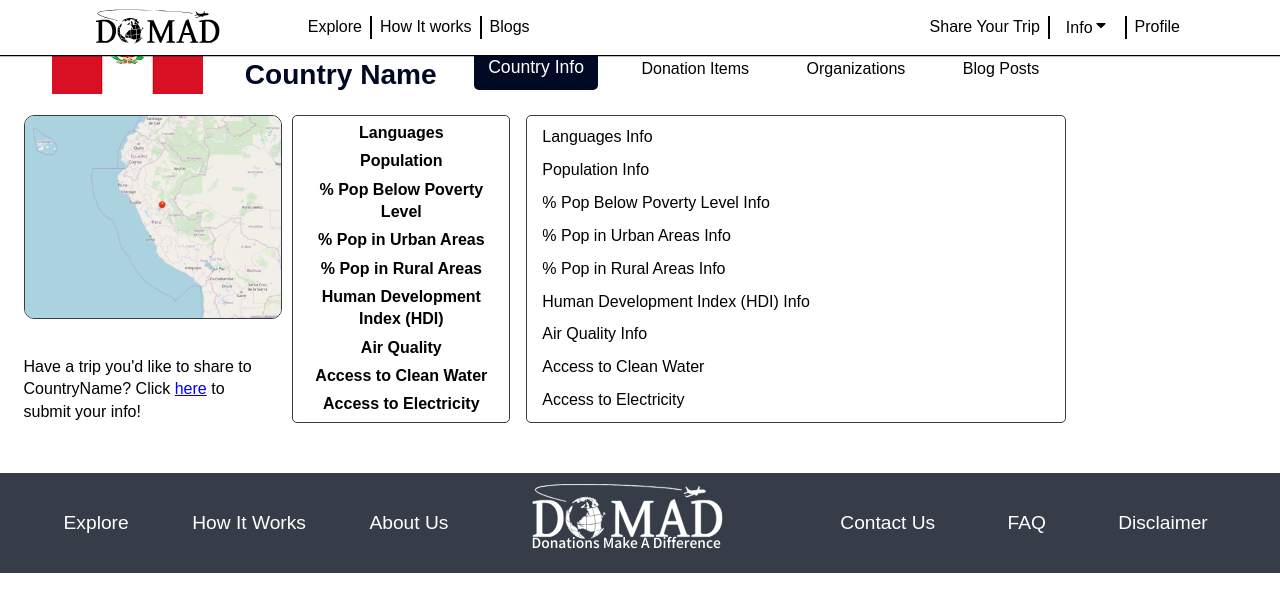
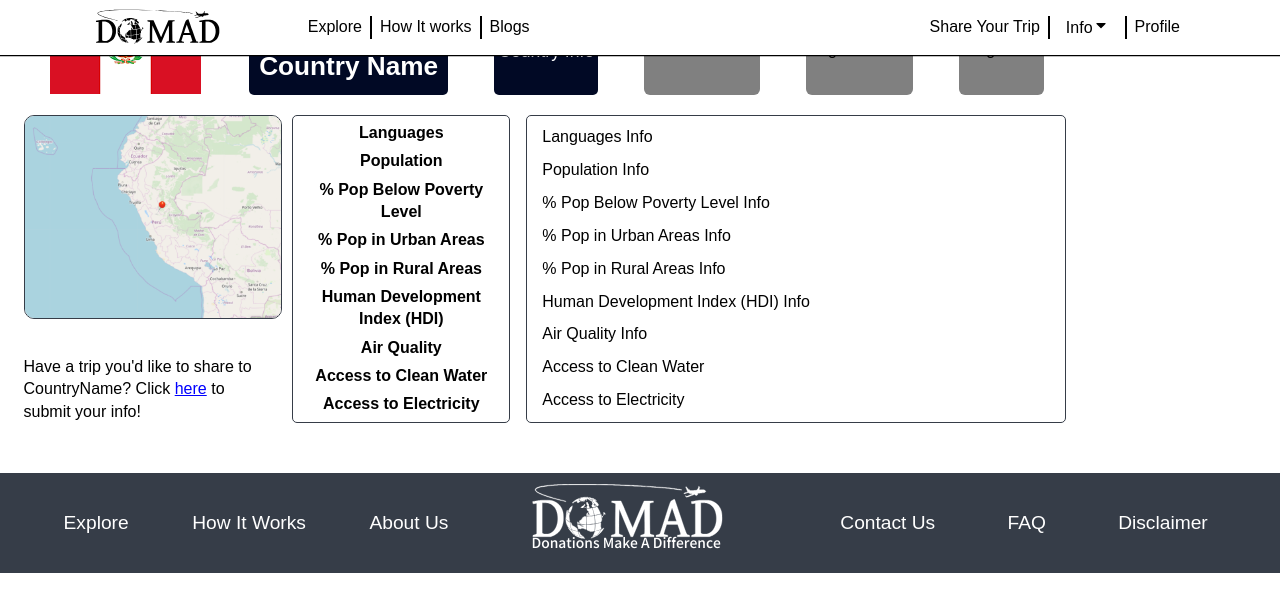
Before and after one commit to JoyMace/DoMADCapstone, a React (Create React App) app in the folder code/client/: page /tabs in a window 1280 px wide. Shown: the top 612 px of the page. Built offline with nearby package versions, Linux system fonts and the light colour scheme.

Commit message:
fixed country data block styling

```diff
--- a/code/client/src/components/CountryPages/Tabs.css
+++ b/code/client/src/components/CountryPages/Tabs.css
@@ -11,15 +11,16 @@
         flex-flow: row nowrap;
         justify-content: space-evenly;
         align-items: flex-end;
+
         height: 100px;
         margin: 0 5px 15px 5px;
-        text-align: center;
     }
 
       .country-flag-block {
           width: 160px;
+          min-width: 160px;
           height: auto;
-          flex-basis: 1;
+          flex-basis: 8;
           overflow: hidden;
           display: inline-block;
       }
@@ -31,28 +32,33 @@
         }
 
       .country-name-block {
-          flex-basis: 1;
+          flex-basis: 8;
           display: inline-block;
-          padding: 6px 8px;
+          padding: 10px;
+          margin: 5px 7px;
 
-          border: none;
-          background-color: white;
-          color: #010925;
-          font-size: 1.5em;
+          border: white 2px 1px 0 1px;
+          border-radius: 5px;
+
+          background-color: #010925;
+          border-radius: 5px;
+          color: white;
+          font-size: 1.4em;
           word-wrap: break-word;
       }
 
       .regular-tabs {
+          flex-basis: 3;
           display: inline-block;
-          position: relative;
-          flex-basis: 1;
-          padding: 10px 14px;
-          margin-bottom: 10px;
+          margin: 5px 7px;
+          padding: 4px;
+          height: 60px;
+          background-color: gray;
+          border-radius: 6px;
 
-          border-bottom: none;
-          border-radius: 5px;
           list-style: none;
           cursor: pointer;
+          transition: all 0.5s;
       }
 
     /*--- From react-tabs ---*/
@@ -60,11 +66,12 @@
       background-color: #777;
     }
     .react-tabs__tab--disabled {
-      color: white;
+      color: gray;
     }
     .react-tabs__tab--selected {
       background-color: #010925;
       color: white;
+      transition: all 0.5s;
     }
 
     .react-tabs__tab-panel {
@@ -73,4 +80,3 @@
     .react-tabs__tab-panel--selected {
       display: block;
     }
-    /*=== END -- <TabList> styling ===*/
--- a/code/client/src/components/Pages/SearchLocations.css
+++ b/code/client/src/components/Pages/SearchLocations.css
@@ -173,9 +173,9 @@
 /*=== Main - Country Tab Content === */
 .country-pages {
     display: flex;
+    position: relative;
     flex-direction: row;
     padding-top: 50px;
-    padding-bottom: 50px;
-    height: 100vh;
+    padding-bottom: 0px;
     width: 100%;
 }
--- a/code/client/src/components/Pages/SearchLocations.js
+++ b/code/client/src/components/Pages/SearchLocations.js
@@ -490,7 +490,7 @@ class ToTopBtn extends React.Component {
     render () {
         let defaultStyles = {
             position: "fixed",
-            bottom: "80px", right: "10px",
+            bottom: "75px", right: "10px",
             padding: "12px",
             zIndex: "98", /*--make sure theres no overlap */
             outline: "none",
```
